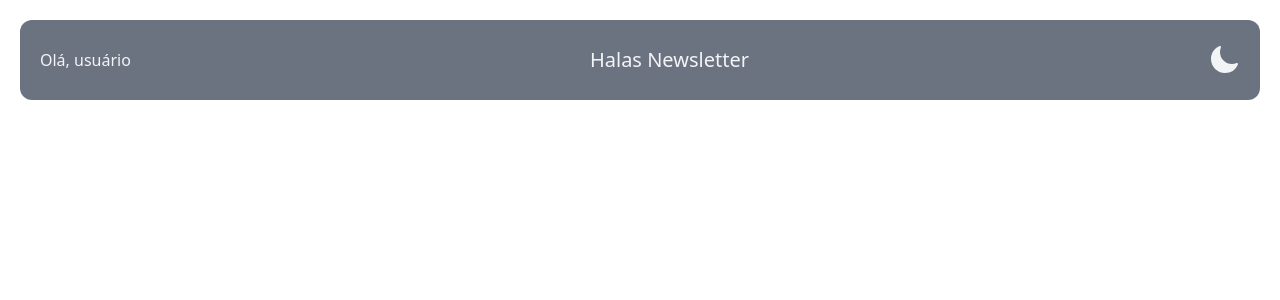
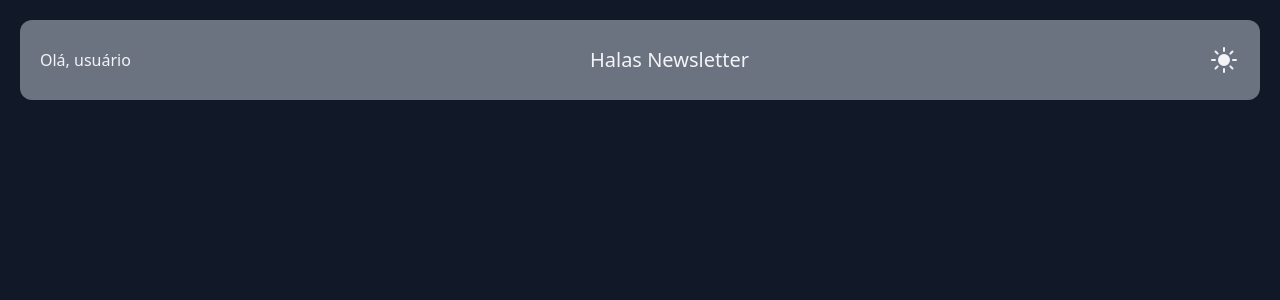
Before and after one commit to alexandrehalas/react-vite-with-tailwind-css, a React (Vite) app: page / in a window 1280 px wide. Both pictures are taken after a click on the icon 1223 px from the left and 60 px from the top of the page. Shown: the top 300 px of the page. Built offline with nearby package versions, Linux system fonts and the light colour scheme.

Commit message:
Componente ToggleTheme

```diff
--- a/index.html
+++ b/index.html
@@ -1,13 +1,16 @@
 <!DOCTYPE html>
-<html lang="en">
+<html lang="en" class="">
+
 <head>
   <meta charset="UTF-8" />
   <link rel="icon" type="image/svg+xml" href="/vite.svg" />
   <meta name="viewport" content="width=device-width, initial-scale=1.0" />
   <title>Halas Newsletter</title>
 </head>
-  <body>
+
+<body class="bg-gray-100 dark:bg-gray-900">
   <div id="root"></div>
   <script type="module" src="/src/main.jsx"></script>
 </body>
+
 </html>
--- a/src/components/Header/Header.jsx
+++ b/src/components/Header/Header.jsx
@@ -1,11 +1,11 @@
-import { MoonIcon } from '@heroicons/react/24/solid'
+import ToggleTheme from '../ToggleTheme/ToggleTheme';
 
 export const Header = () => {
   return (
     <div className="flex h-20 bg-gray-500 justify-between items-center px-5 sm:rounded-xl sm:m-5">
-        <span className="text-gray-100">Olá, usuário</span>
-        <h1 className="text-gray-100 text-xl">Halas Newsletter</h1>
-        <MoonIcon className='h-8 text-gray-100 hidden sm:block cursor-pointer'/>
+      <span className="text-gray-100">Olá, usuário</span>
+      <h1 className="text-gray-100 text-xl">Halas Newsletter</h1>
+      <ToggleTheme />
     </div>
   )
 }
--- /dev/null
+++ b/src/components/ToggleTheme/ToggleTheme.jsx
@@ -0,0 +1,17 @@
+import { MoonIcon, SunIcon } from '@heroicons/react/24/solid'
+
+const ToggleTheme = () => {
+
+  const toogle = () => {
+    document.documentElement.classList.toggle('dark')
+  }
+
+  return (
+    <div className='hidden sm:block'>
+      <MoonIcon className='h-8 text-gray-100 block dark:hidden cursor-pointer' onClick={toogle} />
+      <SunIcon className='h-8 text-gray-100 hidden dark:block cursor-pointer' onClick={toogle} />
+    </div>
+  )
+}
+
+export default ToggleTheme
```
Lines whose indentation alone changed are shown as unchanged.
